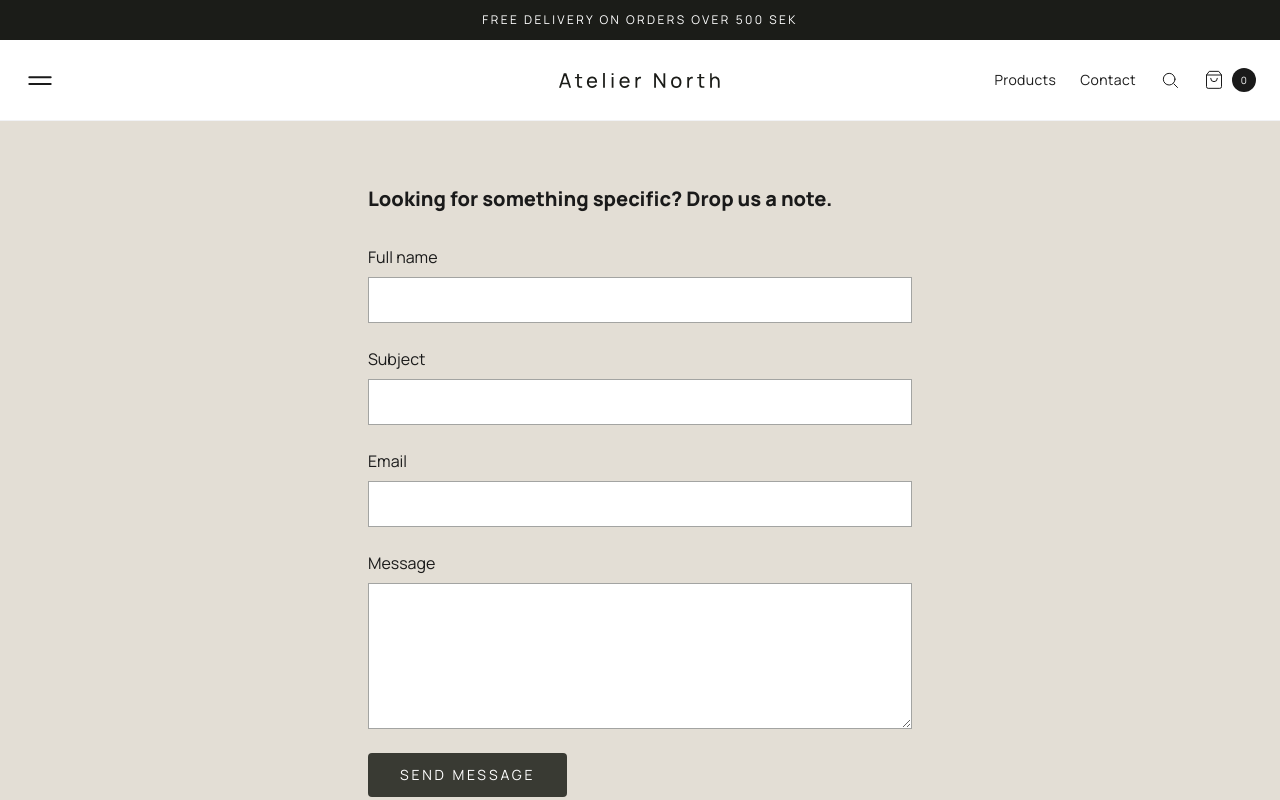
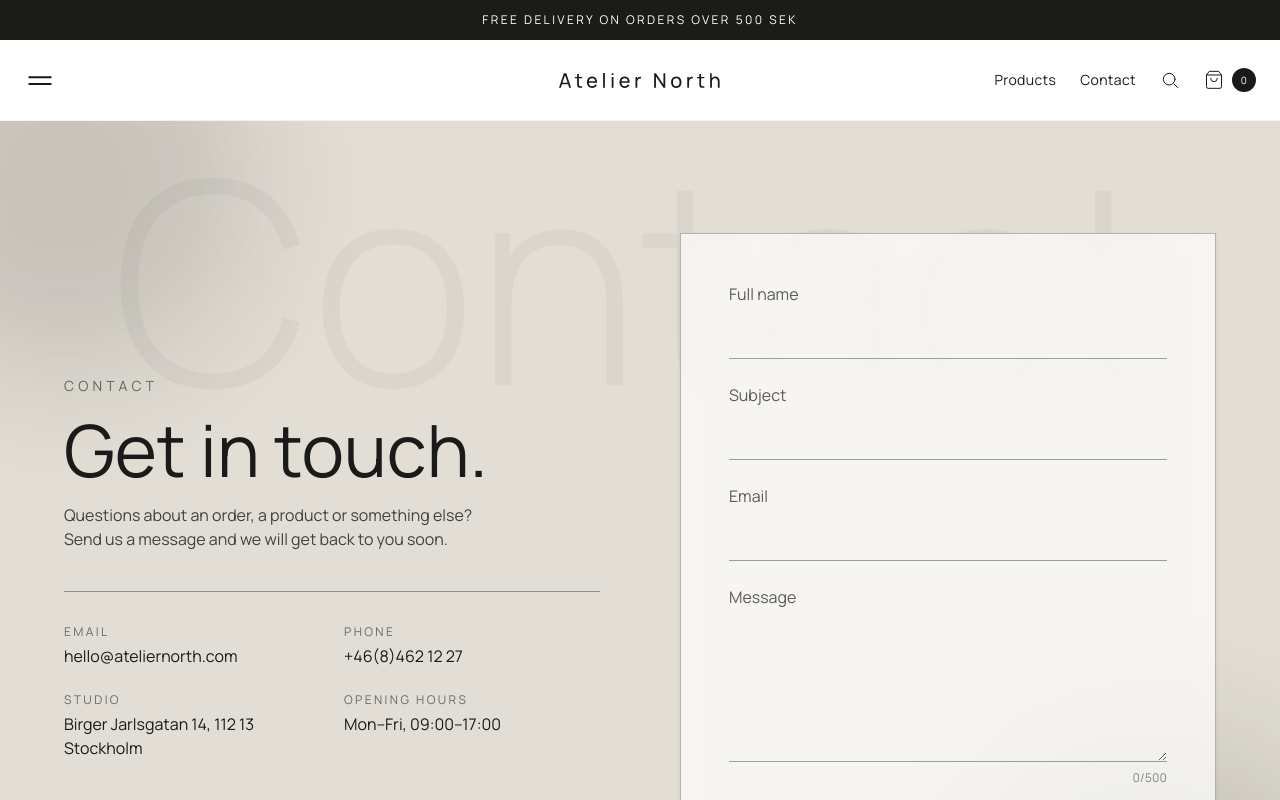
Before and after one commit to aw3stm/js_frameworks_onlineshop, a Next.js app: page /contact in a window 1280 px wide. Shown: the top 800 px of the page. Built offline with nearby package versions, Linux system fonts and the light colour scheme.

Commit message:
fix: change latout on contact page. Fix footer - sticky on cart page

```diff
--- a/app/cart/page.tsx
+++ b/app/cart/page.tsx
@@ -6,7 +6,9 @@ import { useCart } from "../context/cart-context";
 import Price from "../ui/price";
 
 export default function CartPage() {
-  const { items, totalPrice, quantityUpdate, removeFromCart } = useCart();
+  const { items, totalPrice, quantityUpdate, removeFromCart, isLoaded } =
+    useCart();
+  if (!isLoaded) return null;
 
   if (items.length === 0) {
     return (
@@ -99,6 +101,11 @@ export default function CartPage() {
         </p>
         <Link
           href="/checkout/success"
+          onClick={() => {
+            try {
+              sessionStorage.setItem("atelier-north-checkout", "true");
+            } catch {}
+          }}
           className="bg-atelier-button rounded-sm text-white px-8 py-3 text-sm tracking-[0.2em] uppercase hover:opacity-80 transition-opacity"
         >
           Checkout
--- a/app/contact/page.tsx
+++ b/app/contact/page.tsx
@@ -1,10 +1,69 @@
 import ContactForm from "../ui/contact-form";
+
+const CONTACT_DETAILS = [
+  {
+    label: "Email",
+    value: "hello@ateliernorth.com",
+    href: "mailto:hello@ateliernorth.com",
+  },
+  { label: "Phone", value: "+46(8)462 12 27", href: "tel:+46(8)462 12 27" },
+  { label: "Studio", value: "Birger Jarlsgatan 14, 112 13 Stockholm" },
+  { label: "Opening hours", value: "Mon–Fri, 09:00–17:00" },
+];
 
 export default function ContactPage() {
   return (
-    <main className="p-8 max-w-2xl mx-auto md:p-16">
-      <h1 className="text-xl font-black mb-8">Looking for something specific? Drop us a note.</h1>
-      <ContactForm />
-    </main>
+    <section className="relative overflow-hidden px-6 py-20 lg:py-28">
+      <div aria-hidden="true" className="pointer-events-none absolute inset-0">
+        <div className="absolute -left-32 -top-32 h-96 w-96 animate-pulse rounded-full bg-atelier-details/20 blur-3xl [animation-duration:8s] motion-reduce:animate-none" />
+        <div className="absolute -bottom-40 -right-24 h-112 w-md animate-pulse rounded-full bg-atelier-details/25 blur-3xl [animation-duration:10s] motion-reduce:animate-none" />
+        <span className="absolute left-1/2 top-4 -translate-x-1/2 select-none whitespace-nowrap text-[22vw] font-light leading-none text-atelier-black/4">
+          Contact
+        </span>
+      </div>
+
+      <div className="relative mx-auto grid max-w-6xl items-center gap-12 lg:grid-cols-2 lg:gap-20">
+        <div className="flex flex-col gap-10">
+          <div className="flex flex-col gap-4">
+            <p className="text-sm tracking-[0.3em] uppercase opacity-60">
+              Contact
+            </p>
+            <h1 className="text-5xl leading-[1.05] lg:text-7xl">
+              Get in touch.
+            </h1>
+            <p className="text-md max-w-md opacity-80">
+              Questions about an order, a product or something else? Send us a
+              message and we will get back to you soon.
+            </p>
+          </div>
+
+          <dl className="grid gap-6 border-t border-atelier-details/40 pt-8 sm:grid-cols-2">
+            {CONTACT_DETAILS.map(({ label, value, href }) => (
+              <div key={label} className="flex flex-col gap-1">
+                <dt className="text-xs tracking-[0.2em] uppercase opacity-60">
+                  {label}
+                </dt>
+                <dd className="text-md">
+                  {href ? (
+                    <a
+                      href={href}
+                      className="underline-offset-4 transition-opacity hover:underline hover:opacity-70"
+                    >
+                      {value}
+                    </a>
+                  ) : (
+                    value
+                  )}
+                </dd>
+              </div>
+            ))}
+          </dl>
+        </div>
+
+        <div className="border border-atelier-details/30 bg-white/70 p-8 shadow-sm backdrop-blur-sm lg:p-12">
+          <ContactForm />
+        </div>
+      </div>
+    </section>
   );
 }
--- a/app/context/cart-context.tsx
+++ b/app/context/cart-context.tsx
@@ -19,6 +19,7 @@ interface CartContextType {
   removeFromCart: (id: string) => void;
   quantityUpdate: (id: string, quantity: number) => void;
   clearCart: () => void;
+  isLoaded: boolean;
 }
 
 const CartContext = createContext<CartContextType | undefined>(undefined);
@@ -83,7 +84,7 @@ export function CartProvider({ children }: { children: ReactNode }) {
       return;
     }
     setItems((prev) =>
-      prev.map((item) => (item.id ? { ...item, quantity } : item)),
+      prev.map((item) => (item.id === id ? { ...item, quantity } : item)),
     );
   };
   const clearCart = () => setItems([]);
@@ -102,6 +103,7 @@ export function CartProvider({ children }: { children: ReactNode }) {
         removeFromCart,
         quantityUpdate,
         clearCart,
+        isLoaded,
       }}
     >
       {children}
--- a/app/layout.tsx
+++ b/app/layout.tsx
@@ -12,7 +12,7 @@ export default function RootLayout({
   return (
     <html lang="en">
       <body
-        className={`${manrope.className} antialiased bg-atelier-beige text-atelier-black`}
+        className={`${manrope.className} antialiased bg-atelier-beige text-atelier-black min-h-dvh flex flex-col`}
       >
         <CartProvider>
           <div className=" bg-atelier-details text-white text-[10px] sm:text-xs text-center py-2 md:py-3 tracking-[0.2em] uppercase">
--- a/app/product/[id]/page.tsx
+++ b/app/product/[id]/page.tsx
@@ -1,10 +1,15 @@
 import Image from "next/image";
 import { notFound } from "next/navigation";
-import { Product } from "@/app/types";
+import { getProduct, getProducts } from "@/app/lib/products";
 import Price from "@/app/ui/price";
 import { getDiscountPercent } from "@/app/types/discount";
 import Rating from "@/app/ui/rating";
 import AddToCartButton from "@/app/ui/add-to-cart";
+
+export async function generateStaticParams() {
+  const products = await getProducts();
+  return products.map((product) => ({ id: product.id }));
+}
 
 export default async function ProductPage({
   params,
@@ -12,11 +17,9 @@ export default async function ProductPage({
   params: Promise<{ id: string }>;
 }) {
   const { id } = await params;
-  const response = await fetch(`https://v2.api.noroff.dev/online-shop/${id}`);
-  if (!response.ok) notFound();
+  const product = await getProduct(id);
+  if (!product) notFound();
 
-  const result: { data: Product } = await response.json();
-  const product = result.data;
   const discount = getDiscountPercent(product);
 
   return (
--- a/app/ui/contact-form.tsx
+++ b/app/ui/contact-form.tsx
@@ -1,6 +1,6 @@
 "use client";
 
-import { useState } from "react";
+import { useEffect, useRef, useState } from "react";
 
 interface ContactFormValues {
   fullName: string;
@@ -9,7 +9,12 @@ interface ContactFormValues {
   message: string;
 }
 
-type ContactFormErrors = Partial<Record<keyof ContactFormValues, string>>;
+type FieldName = keyof ContactFormValues;
+type ContactFormErrors = Partial<Record<FieldName, string>>;
+type TouchedFields = Partial<Record<FieldName, boolean>>;
+type Status = "idle" | "sending" | "sent";
+
+const FIELD_ORDER: FieldName[] = ["fullName", "subject", "email", "message"];
 
 const EMPTY_VALUES: ContactFormValues = {
   fullName: "",
@@ -19,162 +24,354 @@ const EMPTY_VALUES: ContactFormValues = {
 };
 
 const EMAIL_PATTERN = /^[^\s@]+@[^\s@]+\.[^\s@]+$/;
+const MESSAGE_MIN = 10;
+const MESSAGE_MAX = 500;
+
+function validateField(field: FieldName, value: string): string | undefined {
+  const trimmed = value.trim();
+
+  switch (field) {
+    case "fullName":
+      return trimmed.length < 3
+        ? "Full name must be at least 3 characters."
+        : undefined;
+    case "subject":
+      return trimmed.length < 3
+        ? "Subject must be at least 3 characters."
+        : undefined;
+    case "email":
+      return EMAIL_PATTERN.test(trimmed)
+        ? undefined
+        : "Please enter a valid email address.";
+    case "message":
+      return trimmed.length < MESSAGE_MIN
+        ? `Message must be at least ${MESSAGE_MIN} characters.`
+        : undefined;
+  }
+}
 
 function validate(values: ContactFormValues): ContactFormErrors {
   const errors: ContactFormErrors = {};
-
-  if (values.fullName.trim().length < 3) {
-    errors.fullName = "Full name must be at least 3 characters.";
+  for (const field of FIELD_ORDER) {
+    const error = validateField(field, values[field]);
+    if (error) errors[field] = error;
   }
-  if (values.subject.trim().length < 3) {
-    errors.subject = "Subject must be at least 3 characters.";
-  }
-  if (!EMAIL_PATTERN.test(values.email.trim())) {
-    errors.email = "Please enter a valid email address.";
-  }
-  if (values.message.trim().length < 10) {
-    errors.message = "Message must be at least 10 characters.";
-  }
-
   return errors;
 }
 
 const inputClass =
-  "w-full border bg-white px-4 py-3 text-sm outline-none focus:border-atelier-black";
+  "block w-full border-0 border-b bg-transparent px-0 py-3 pr-8 text-sm outline-none transition-colors duration-200";
+
+interface FormFieldProps {
+  id: FieldName;
+  label: string;
+  error?: string;
+  isValid: boolean;
+  hint?: React.ReactNode;
+  children: React.ReactNode;
+}
+
+function FormField({
+  id,
+  label,
+  error,
+  isValid,
+  hint,
+  children,
+}: FormFieldProps) {
+  return (
+    <div className="group flex flex-col gap-2">
+      <label
+        htmlFor={id}
+        className="text-md opacity-70 transition-opacity duration-200 group-focus-within:opacity-100"
+      >
+        {label}
+      </label>
+
+      <div className="relative">
+        {children}
+
+        {/* Underline that draws itself while the field has focus */}
+        <span
+          aria-hidden="true"
+          className={`pointer-events-none absolute bottom-0 left-0 h-0.5 w-full origin-left scale-x-0 transition-transform duration-300 ease-out group-focus-within:scale-x-100 motion-reduce:transition-none ${
+            error ? "bg-red-700" : "bg-atelier-black"
+          }`}
+        />
+
+        <svg
+          aria-hidden="true"
+          viewBox="0 0 20 20"
+          fill="none"
+          stroke="currentColor"
+          strokeWidth={2}
+          strokeLinecap="round"
+          strokeLinejoin="round"
+          className={`pointer-events-none absolute right-0 top-3.5 h-4 w-4 text-green-700 transition-all duration-300 motion-reduce:transition-none ${
+            isValid ? "scale-100 opacity-100" : "scale-50 opacity-0"
+          }`}
+        >
+          <path d="M4 10.5l4 4 8-9" />
+        </svg>
+      </div>
+
+      {(error || hint) && (
+        <div className="flex items-start justify-between gap-4">
+          {error ? (
+            <p id={`${id}-error`} role="alert" className="text-sm text-red-700">
+              {error}
+            </p>
+          ) : (
+            <span />
+          )}
+          {hint}
+        </div>
+      )}
+    </div>
+  );
+}
+
+function Spinner() {
+  return (
+    <svg
+      aria-hidden="true"
+      viewBox="0 0 24 24"
+      fill="none"
+      className="h-4 w-4 animate-spin"
+    >
+      <circle
+        cx="12"
+        cy="12"
+        r="9"
+        stroke="currentColor"
+        strokeWidth={3}
+        className="opacity-25"
+      />
+      <path
+        d="M21 12a9 9 0 0 0-9-9"
+        stroke="currentColor"
+        strokeWidth={3}
+        strokeLinecap="round"
+      />
+    </svg>
+  );
+}
+
+function SuccessPanel({ onReset }: { onReset: () => void }) {
+  const [shown, setShown] = useState(false);
+  const panelRef = useRef<HTMLDivElement>(null);
+
+  useEffect(() => {
+    const timer = setTimeout(() => setShown(true), 30);
+    panelRef.current?.focus();
+    return () => clearTimeout(timer);
+  }, []);
+
+  const draw = (delay: number, duration: number): React.CSSProperties => ({
+    strokeDasharray: 1,
+    strokeDashoffset: shown ? 0 : 1,
+    transition: `stroke-dashoffset ${duration}ms ease-out ${delay}ms`,
+  });
+
+  return (
+    <div
+      ref={panelRef}
+      tabIndex={-1}
+      role="status"
+      className={`mx-auto flex max-w-xl flex-col items-center gap-5 px-4 py-14 text-center outline-none transition-all duration-500 ease-out motion-reduce:transition-none ${
+        shown ? "translate-y-0 opacity-100" : "translate-y-3 opacity-0"
+      }`}
+    >
+      <svg
+        aria-hidden="true"
+        viewBox="0 0 52 52"
+        fill="none"
+        stroke="currentColor"
+        strokeWidth={2}
+        strokeLinecap="round"
+        strokeLinejoin="round"
+        className="h-16 w-16 text-green-700"
+      >
+        <circle cx="26" cy="26" r="24" pathLength={1} style={draw(0, 700)} />
+        <path d="M15 27l8 8 14-16" pathLength={1} style={draw(500, 450)} />
+      </svg>
+
+      <p className="text-md">Thank you! Your message has been sent.</p>
+
+      <button
+        type="button"
+        onClick={onReset}
+        className="cursor-pointer text-sm tracking-[0.2em] uppercase underline underline-offset-4 transition-opacity hover:opacity-60"
+      >
+        Send another message
+      </button>
+    </div>
+  );
+}
 
 export default function ContactForm() {
   const [values, setValues] = useState<ContactFormValues>(EMPTY_VALUES);
   const [errors, setErrors] = useState<ContactFormErrors>({});
-  const [isSent, setIsSent] = useState(false);
+  const [touched, setTouched] = useState<TouchedFields>({});
+  const [status, setStatus] = useState<Status>("idle");
 
   function handleChange(
     e: React.ChangeEvent<HTMLInputElement | HTMLTextAreaElement>,
   ) {
-    const name = e.target.name as keyof ContactFormValues;
+    const name = e.target.name as FieldName;
     const value = e.target.value;
+
     setValues((prev) => ({ ...prev, [name]: value }));
-    setErrors((prev) => ({ ...prev, [name]: undefined }));
-    setIsSent(false);
+
+    // Once a field has been visited, validate it live as the user types.
+    setErrors((prev) => ({
+      ...prev,
+      [name]: touched[name] ? validateField(name, value) : undefined,
+    }));
   }
 
-  function handleSubmit(e: React.FormEvent<HTMLFormElement>) {
+  function handleBlur(
+    e: React.FocusEvent<HTMLInputElement | HTMLTextAreaElement>,
+  ) {
+    const name = e.target.name as FieldName;
+    setTouched((prev) => ({ ...prev, [name]: true }));
+    setErrors((prev) => ({
+      ...prev,
+      [name]: validateField(name, values[name]),
+    }));
+  }
+
+  async function handleSubmit(e: React.FormEvent<HTMLFormElement>) {
     e.preventDefault();
+    if (status === "sending") return;
 
     const newErrors = validate(values);
     setErrors(newErrors);
+    setTouched({ fullName: true, subject: true, email: true, message: true });
 
-    if (Object.keys(newErrors).length > 0) return;
+    const firstInvalid = FIELD_ORDER.find((field) => newErrors[field]);
+    if (firstInvalid) {
+      document.getElementById(firstInvalid)?.focus();
+      return;
+    }
 
-    setIsSent(true);
+    setStatus("sending");
+
+    await new Promise((resolve) => setTimeout(resolve, 1200));
+
     setValues(EMPTY_VALUES);
+    setErrors({});
+    setTouched({});
+    setStatus("sent");
   }
 
-  function borderClass(field: keyof ContactFormValues) {
+  function handleReset() {
+    setStatus("idle");
+  }
+
+  function borderClass(field: FieldName) {
     return errors[field] ? "border-red-700" : "border-atelier-details/40";
   }
+
+  function fieldProps(field: FieldName) {
+    return {
+      id: field,
+      name: field,
+      value: values[field],
+      onChange: handleChange,
+      onBlur: handleBlur,
+      "aria-invalid": Boolean(errors[field]),
+      "aria-describedby": errors[field] ? `${field}-error` : undefined,
+      className: `${inputClass} ${borderClass(field)}`,
+    };
+  }
+
+  function isValid(field: FieldName) {
+    return Boolean(touched[field]) && !validateField(field, values[field]);
+  }
+
+  if (status === "sent") {
+    return <SuccessPanel onReset={handleReset} />;
+  }
+
+  const isSending = status === "sending";
+  const messageLength = values.message.length;
+  const messageLongEnough = values.message.trim().length >= MESSAGE_MIN;
 
   return (
     <form
       onSubmit={handleSubmit}
       noValidate
-      className="flex flex-col gap-6 max-w-xl mx-auto"
+      aria-busy={isSending}
+      className="mx-auto flex max-w-xl flex-col gap-6"
     >
-      <div className="flex flex-col gap-2">
-        <label htmlFor="fullName" className="text-md">
-          Full name
-        </label>
-        <input
-          id="fullName"
-          name="fullName"
-          type="text"
-          value={values.fullName}
-          onChange={handleChange}
-          aria-invalid={Boolean(errors.fullName)}
-          aria-describedby={errors.fullName ? "fullName-error" : undefined}
-          className={`${inputClass} ${borderClass("fullName")}`}
-        />
-        {errors.fullName && (
-          <p id="fullName-error" role="alert" className="text-sm text-red-700">
-            {errors.fullName}
-          </p>
-        )}
-      </div>
+      <FormField
+        id="fullName"
+        label="Full name"
+        error={errors.fullName}
+        isValid={isValid("fullName")}
+      >
+        <input type="text" autoComplete="name" {...fieldProps("fullName")} />
+      </FormField>
 
-      <div className="flex flex-col gap-2">
-        <label htmlFor="subject" className="text-md">
-          Subject
-        </label>
-        <input
-          id="subject"
-          name="subject"
-          type="text"
-          value={values.subject}
-          onChange={handleChange}
-          aria-invalid={Boolean(errors.subject)}
-          aria-describedby={errors.subject ? "subject-error" : undefined}
-          className={`${inputClass} ${borderClass("subject")}`}
-        />
-        {errors.subject && (
-          <p id="subject-error" role="alert" className="text-sm text-red-700">
-            {errors.subject}
-          </p>
-        )}
-      </div>
+      <FormField
+        id="subject"
+        label="Subject"
+        error={errors.subject}
+        isValid={isValid("subject")}
+      >
+        <input type="text" {...fieldProps("subject")} />
+      </FormField>
 
-      <div className="flex flex-col gap-2">
-        <label htmlFor="email" className="text-md">
-          Email
-        </label>
-        <input
-          id="email"
-          name="email"
-          type="email"
-          value={values.email}
-          onChange={handleChange}
-          aria-invalid={Boolean(errors.email)}
-          aria-describedby={errors.email ? "email-error" : undefined}
-          className={`${inputClass} ${borderClass("email")}`}
-        />
-        {errors.email && (
-          <p id="email-error" role="alert" className="text-sm text-red-700">
-            {errors.email}
-          </p>
-        )}
-      </div>
+      <FormField
+        id="email"
+        label="Email"
+        error={errors.email}
+        isValid={isValid("email")}
+      >
+        <input type="email" autoComplete="email" {...fieldProps("email")} />
+      </FormField>
 
-      <div className="flex flex-col gap-2">
-        <label htmlFor="message" className="text-md">
-          Message
-        </label>
-        <textarea
-          id="message"
-          name="message"
-          rows={6}
-          value={values.message}
-          onChange={handleChange}
-          aria-invalid={Boolean(errors.message)}
-          aria-describedby={errors.message ? "message-error" : undefined}
-          className={`${inputClass} ${borderClass("message")}`}
-        />
-        {errors.message && (
-          <p id="message-error" role="alert" className="text-sm text-red-700">
-            {errors.message}
-          </p>
-        )}
-      </div>
+      <FormField
+        id="message"
+        label="Message"
+        error={errors.message}
+        isValid={isValid("message")}
+        hint={
+          <span
+            className={`ml-auto text-xs tabular-nums transition-opacity duration-200 ${
+              messageLongEnough ? "opacity-100" : "opacity-50"
+            }`}
+          >
+            {messageLength}/{MESSAGE_MAX}
+          </span>
+        }
+      >
+        <textarea rows={6} maxLength={MESSAGE_MAX} {...fieldProps("message")} />
+      </FormField>
 
       <button
         type="submit"
-        className="self-start bg-atelier-button text-white rounded-sm px-8 py-3 text-sm tracking-[0.2em] uppercase hover:opacity-80 transition-opacity cursor-pointer"
+        disabled={isSending}
+        className="group self-start inline-flex items-center gap-3 bg-atelier-button text-white rounded-sm px-8 py-3 text-sm tracking-[0.2em] uppercase transition-all duration-200 hover:opacity-80 active:scale-[0.98] disabled:cursor-wait disabled:opacity-60 cursor-pointer motion-reduce:transition-none"
       >
-        Send message
+        {isSending ? (
+          <>
+            <Spinner />
+            Sending…
+          </>
+        ) : (
+          <>
+            Send message
+            <span
+              aria-hidden="true"
+              className="transition-transform duration-200 group-hover:translate-x-1 motion-reduce:transition-none"
+            >
+              →
+            </span>
+          </>
+        )}
       </button>
-
-      {isSent && (
-        <p role="status" className="text-md">
-          Thank you! Your message has been sent.
-        </p>
-      )}
     </form>
   );
 }
--- a/app/ui/header.tsx
+++ b/app/ui/header.tsx
@@ -55,7 +55,7 @@ export default function Header() {
   }, [isOpen, isSearchOpen]);
 
   return (
-    <header className="bg-white relative z-50 px-6 py-4 md:py-6 grid grid-cols-3 items-center max-w-screen mx-auto border-b border-gray-300/30">
+    <header className="bg-white relative z-50 w-full px-6 py-4 md:py-6 grid grid-cols-3 items-center max-w-screen mx-auto border-b border-gray-300/30">
       <div className="flex justify-start">
         <button
           ref={menuButtonRef}
```
Also changed, not shown: app/checkout/success/page.tsx (+30 -4 lines), app/lib/products.ts (+24 -1 lines), 1 other file (tests, documents, lock files or other folders).
